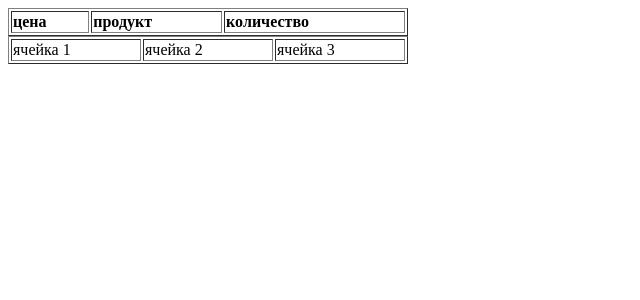
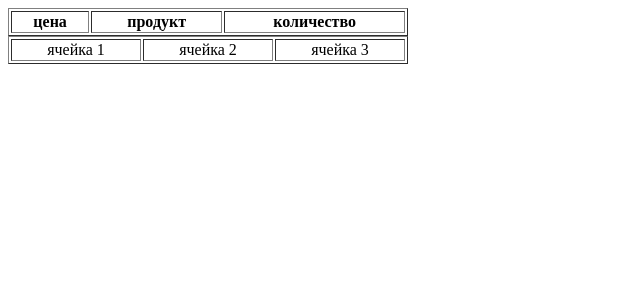
Before and after one commit to KolyaTim/KolyaTim, a PHP site: page / in a window 1280 px wide. Shown: the top 300 px of the page, without its empty margins (0-640 px from the left). Run offline with PHP 8.4, Linux system fonts and the light colour scheme; lists and menus that the app fills with data are empty.

Commit message:
12.5  центер

```diff
--- a/styles.css
+++ b/styles.css
@@ -1,6 +1,6 @@
-th
-{text-align:left;
+td
+{text-align:center;
  }
  table {
- width: 400px;
+ 	width: 400px;
  }
```
